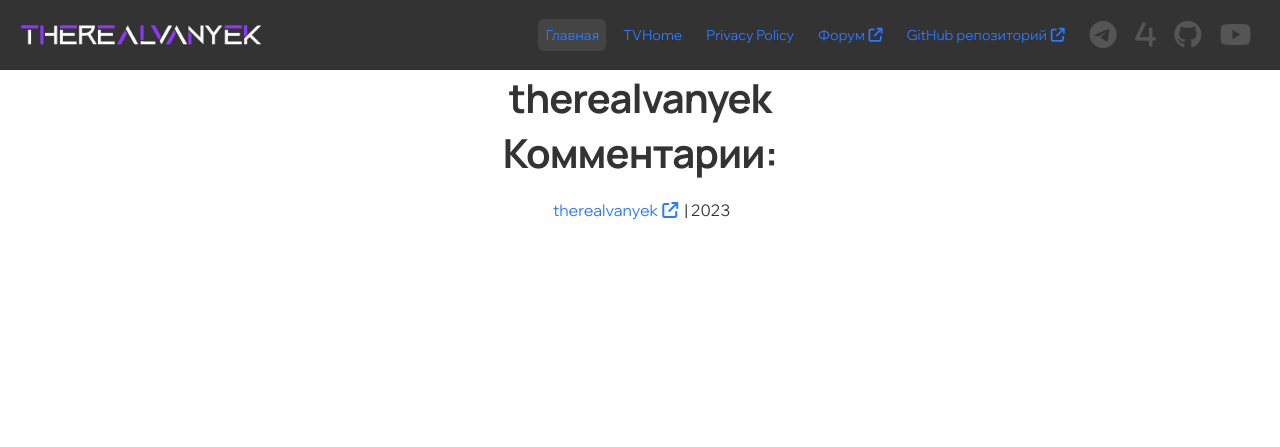
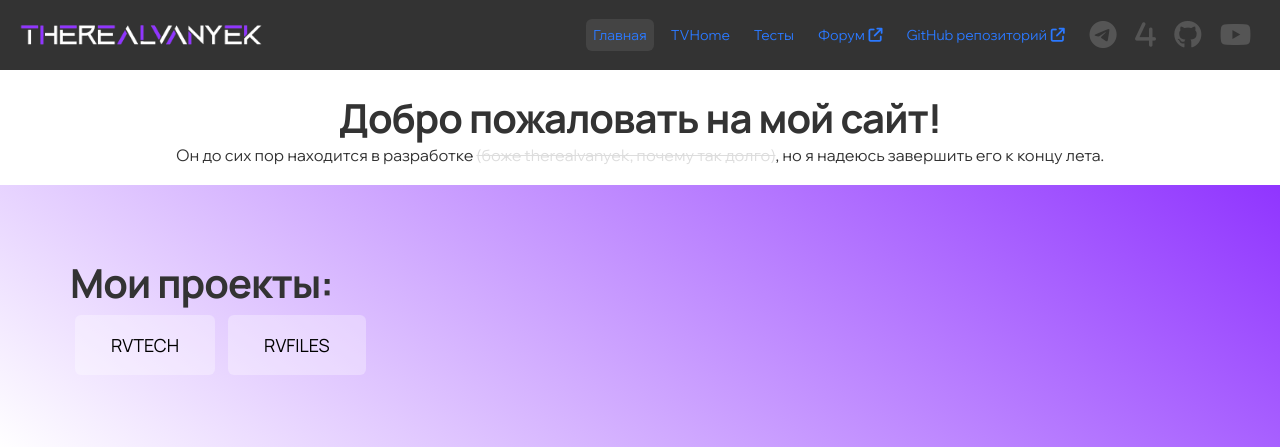
Before and after one commit to 4vanyek/therealvanyek-ml, a PHP site: page / in a window 1280 px wide. Shown: the top 447 px of the page. Before the commit the page ends 220 px from the top, so only its background shows below. Run offline with PHP 8.4, Linux system fonts and the light colour scheme; some libraries are stand-ins or nearby versions.

Commit message:
кучу всего изменил :)

```diff
--- /dev/null
+++ b/css/cont.css
@@ -0,0 +1,52 @@
+.main-container {
+    padding: 70px;
+    background: linear-gradient(37deg, rgba(255,255,255,1) 0%, rgba(144,53,255,1) 100%);
+}
+.main-cc {
+    padding: 0;
+}
+.main-cc button {
+    padding: 1em 2em;
+    font-size: 18px;
+    background: #ffffff50;
+}
+.main-cc-a {
+    padding: 1em 2em;
+    font-size: 18px;
+    background: #9035ff;
+    color: #fff !important;
+    text-shadow: none;
+}
+.main-cc-a:hover {
+    background: #8330e9;
+}
+.main-cc-a:active {
+    background: #7129c8;
+}
+.main-cc button:hover {
+    background: #ffffff90;
+}
+.grad-text-1 {
+    background: radial-gradient(circle farthest-side at top left, #000000 0%, #9035FF 15%);
+    -webkit-background-clip: text;
+    background-clip: text;
+    -webkit-text-fill-color: transparent;
+}
+.image {
+    height: 400px;
+    background-size: cover;
+    background-image: linear-gradient(0deg, #9035ff80 0%, rgba(0, 0, 0, 0.29) 100%), url(https://tinypic.host/images/2023/06/15/forum-therealvanyek-ml-1280x540desktop-766236.png);
+    /*background-image: linear-gradient(0deg, #fff 0%, rgba(255,255,255,0) 100%), url(https://tinypic.host/images/2023/06/15/forum-therealvanyek-ml-1280x540desktop-766236.png);*/
+}
+.rvf-img {
+    height: 400px;
+    background-size: cover;
+    background-image: linear-gradient(0deg, #9035ff80 0%, rgba(0, 0, 0, 0.29) 100%), url(https://tinypic.host/images/2023/06/16/rv-helioho-st-1280x360desktop-d2acab.png);
+}
+.img-cont {
+    padding: 100px 100px 100px 70px;
+    text-shadow: 0px 0px 6px rgba(0, 0, 255, 0.5);
+}
+.img-cont h1, .img-cont p {
+    color: #fff;
+}
--- a/css/general.css
+++ b/css/general.css
@@ -68,7 +68,7 @@ h2 {
     justify-content: right !important;
 }
 /* центрирование текста с id tcent */
-#tcent {
+.tcent {
     text-align: center;
 }
 .logo, .logo img {
@@ -129,5 +129,10 @@ footer {
     display: flex;
     align-items: center;
     justify-content: center;
+    flex-direction: column;
     margin: 20px;
 }
+footer a:hover {
+    text-decoration: underline;
+    background: none;
+}
--- a/index.html
+++ b/index.html
@@ -9,6 +9,7 @@
     <link href="css/general.css" rel="stylesheet"> <!-- подключение основных стилей -->
 	<link href="css/mobile.css" rel="stylesheet"> <!-- подключение стилей для мобильных устройств -->
 	<link href="css/socialicons.css" rel="stylesheet"> <!-- подключение стилей для иконок соцсетей -->
+    <link href="css/cont.css" rel="stylesheet"> <!-- стили для контейнеров -->
     <link href="css/nav.css" rel="stylesheet">
     <link
         href="https://fonts.googleapis.com/css2?family=Manrope:wght@200;300;400;500;600;700;800&family=Wix+Madefor+Display:wght@400;500;600;700;800&display=swap"
@@ -34,7 +35,7 @@
          <div class="menu flex">
             <a href="/" class="internal_link link-active">Главная</a>
             <a href="tvhome/" class="internal_link">TVHome</a>
-            <a href="privacy" class="internal_link">Privacy Policy</a>
+            <a href="../t" class="internal_link">Тесты</a>
             <a href="https://forum.therealvanyek.ml" target="_blank">Форум</a>
            <a href="https://github.com/4vanyek/trvml" target="_blank">GitHub репозиторий</a>
            <div class="social-icons-container right"> <!-- иконки соцсетей -->
@@ -48,10 +49,36 @@
          </div>
        </ul>
      </nav>
-     <div id="tcent">
-        <h2>therealvanyek</h2>
+     <div class="tcent" style="margin: 20px;">
+        <h2>Добро пожаловать на мой сайт!</h2>
+        <p>Он до сих пор находится в разработке <s style="color: #ddd;">(боже therealvanyek, почему так долго)</s>, но я надеюсь завершить его к концу лета.</p>
      </div>
-    <h2 id="tcent">Комментарии:</h2>
+     <div class="main-container">
+        <div class="main-cc">
+            <h2>Мои проекты:</h2>
+            <button onclick="location.href='#RVTECH'">RVTECH</button>
+            <button onclick="location.href='#RVFILES'">RVFILES</button>
+        </div>
+     </div>
+     <div class="projects">
+        <div class="image" id="RVTECH">
+            <div class="img-cont">
+                <h1>RVTECH</h1>
+                <p>dev форум</p>
+                <br><br><br><br>
+                <a class="main-cc-a" target="_blank" href="https://forum.therealvanyek.ml">Перейти</a>
+            </div>
+        </div>
+        <div class="rvf-img" id="RVFILES">
+            <div class="img-cont">
+                <h1>RVFILES</h1>
+                <p>тестовый полигон, в будущем хостинг файлов</p>
+                <br><br><br><br>
+                <a class="main-cc-a" href="#">Перейти (скоро)</a>
+            </div>
+        </div>
+     </div>
+    <h2 class="tcent">Комментарии:</h2>
     <div class="gh-comments">
         <!-- скрипт для подключения giscus (системы комментариев (не этих xD)) -->
         <script  src="https://giscus.app/client.js"
@@ -71,8 +98,12 @@
             async>
         </script>
     </div>
-    <footer> <!-- нижняя навигация -->
-        <p><a href="https://github.com/4vanyek">therealvanyek</a> | 2023</p>
+    <footer class="tcent">
+        <div style="white-space: nowrap;">
+            <a href="https://github.com/4vanyek" target="_blank">therealvanyek 2023</a>
+            <p style="display: inline-block;">/&nbsp;ревизия от 15.06.23</p>
+        </div>
+        <a href="privacy" class="internal_link">Privacy Policy</a>
     </footer>
 </body>
 </html>
--- a/tvhome/index.html
+++ b/tvhome/index.html
@@ -34,7 +34,7 @@
      <div class="menu flex">
         <a href="/" class="internal_link">Главная</a>
         <a href="../tvhome/" class="internal_link link-active">TVHome</a>
-        <a href="../privacy" class="internal_link">Privacy Policy</a>
+        <a href="../t" class="internal_link">Тесты</a>
         <a href="https://forum.therealvanyek.ml" target="_blank">Форум</a>
        <a href="https://github.com/4vanyek/trvml" target="_blank">GitHub репозиторий</a>
        <div class="social-icons-container right"> <!-- иконки соцсетей -->
```
Also changed, not shown: privacy/index.html (+9 -8 lines), t/index.html (added, +56 -0 lines).
